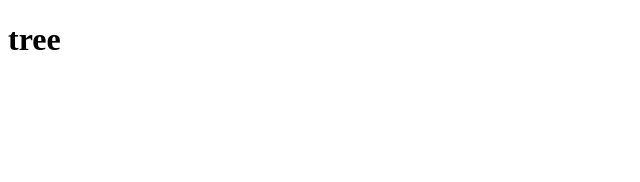
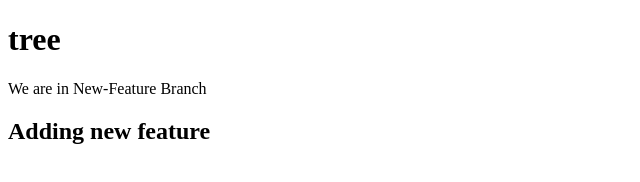
Before and after one commit to ahsanfarooq3423/Testing-Git, a plain HTML site: page folder/tree.html in a window 1280 px wide. Shown: the whole page, without its empty margins (0-640 px from the left). Drawn offline with Linux system fonts and the light colour scheme.

Commit message:
added new feature in branch -> new-feature

```diff
--- a/folder/tree.html
+++ b/folder/tree.html
@@ -7,5 +7,7 @@
   </head>
   <body>
     <h1>tree</h1>
+    <p>We are in New-Feature Branch</p>
+    <h2>Adding new feature</h2>
   </body>
 </html>
```
